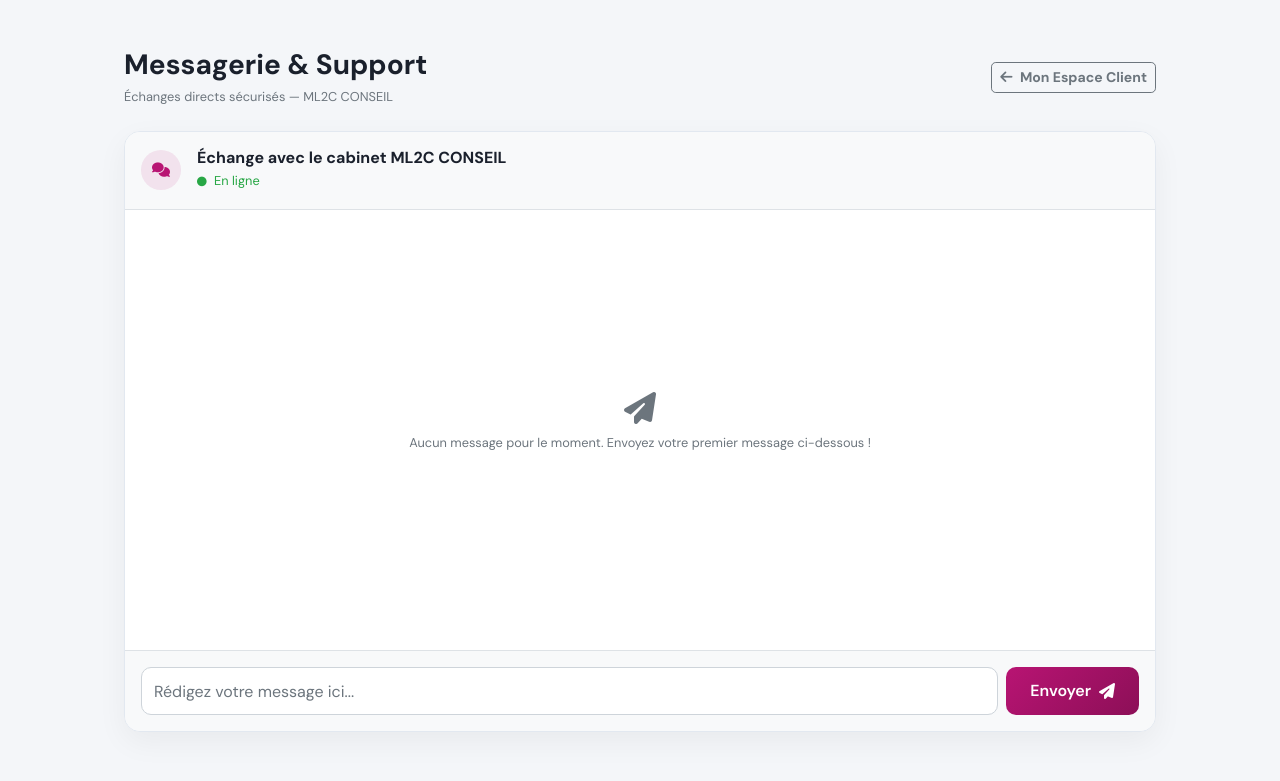
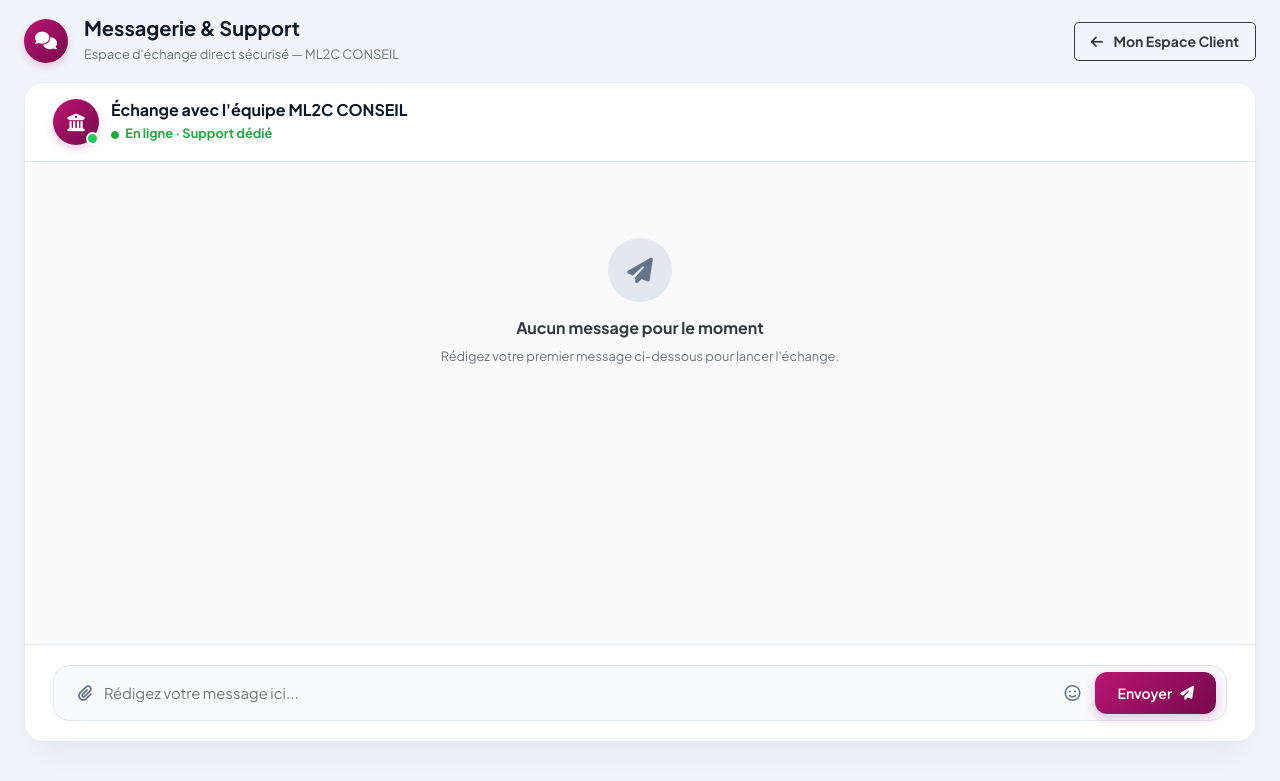
Before and after one commit to BaptisteChesneau/RNCP_flask, a Python web app: template templates/messagerie.html in a window 1280 px wide. Shown: the top 781 px of the page. Run offline with Jinja, Linux system fonts and the light colour scheme; the template is opened without the code that fills it, so the values that code supplies are empty.

Commit message:
UI Redesign: Modernized messagerie interface for client support

```diff
--- a/templates/messagerie.html
+++ b/templates/messagerie.html
@@ -6,127 +6,292 @@
   <title>Messagerie & Support — ML2C CONSEIL</title>
   <link rel="stylesheet" href="https://cdn.jsdelivr.net/npm/bootstrap@4.5.2/dist/css/bootstrap.min.css">
   <link rel="stylesheet" href="https://cdnjs.cloudflare.com/ajax/libs/font-awesome/6.5.0/css/all.min.css">
-  <link href="https://fonts.googleapis.com/css2?family=DM+Sans:wght@400;500;600;700&display=swap" rel="stylesheet">
+  <link href="https://fonts.googleapis.com/css2?family=Plus+Jakarta+Sans:wght@400;500;600;700&display=swap" rel="stylesheet">
   <link rel="stylesheet" href="{{ url_for('static', filename='css/styles.css') }}">
 
   <style>
-    body {
-      background-color: #f4f6f9;
-      font-family: 'DM Sans', sans-serif;
-      color: #2d3748;
+    :root {
+      --primary-color: #b81473;
+      --primary-hover: #960f5d;
+      --primary-gradient: linear-gradient(135deg, #b81473 0%, #76094b 100%);
+      --bg-body: #f1f5f9;
+      --bg-card: #ffffff;
+      --text-main: #0f172a;
+      --text-muted: #64748b;
+      --border-color: #e2e8f0;
     }
 
-    .chat-container {
-      background: #ffffff;
-      border-radius: 16px;
-      box-shadow: 0 10px 30px rgba(0,0,0,0.05);
-      border: 1px solid #e2e8f0;
-      overflow: hidden;
-      min-height: 600px;
+    body {
+      background-color: var(--bg-body);
+      font-family: 'Plus Jakarta Sans', sans-serif;
+      color: var(--text-main);
     }
 
-    /* Sidebar Collaborateur */
-    .chat-sidebar {
-      background-color: #f8fafc;
-      border-right: 1px solid #e2e8f0;
-      min-height: 600px;
+    /* Container Chat */
+    .app-chat-container {
+      background: var(--bg-card);
+      border-radius: 20px;
+      box-shadow: 0 20px 40px -15px rgba(15, 23, 42, 0.08);
+      border: 1px solid var(--border-color);
+      overflow: hidden;
+      height: calc(100vh - 140px);
+      min-height: 620px;
     }
 
-    .client-item {
-      padding: 12px 16px;
-      border-radius: 10px;
-      transition: all 0.2s ease;
-      color: #2d3748;
-      text-decoration: none !important;
+    /* Sidebar Clients (Vue Collaborateur) */
+    .sidebar-wrapper {
+      background: #f8fafc;
+      border-right: 1px solid var(--border-color);
+      display: flex;
+      flex-direction: column;
+      height: 100%;
+    }
+
+    .sidebar-header {
+      padding: 1.25rem 1.5rem;
+      background: #ffffff;
+      border-bottom: 1px solid var(--border-color);
+    }
+
+    .client-list {
+      overflow-y: auto;
+      flex: 1;
+      padding: 0.75rem;
+    }
+
+    .client-card {
       display: flex;
       align-items: center;
+      padding: 12px 14px;
+      border-radius: 14px;
+      color: var(--text-main);
+      text-decoration: none !important;
+      transition: all 0.2s ease;
+      margin-bottom: 6px;
+      border: 1px solid transparent;
     }
 
-    .client-item:hover, .client-item.active {
-      background-color: #edf2f7;
+    .client-card:hover {
+      background: #ffffff;
+      border-color: var(--border-color);
     }
 
-    .client-item.active {
-      border-left: 4px solid #b81473;
+    .client-card.active {
+      background: #ffffff;
+      border-color: rgba(184, 20, 115, 0.3);
+      box-shadow: 0 10px 20px -10px rgba(184, 20, 115, 0.2);
     }
 
-    /* Zone de fil de discussion */
-    .chat-messages {
-      height: 440px;
-      overflow-y: auto;
-      padding: 20px;
-      background-color: #ffffff;
-    }
-
-    /* Bulles de messages */
-    .message-bubble {
-      max-width: 75%;
-      padding: 12px 18px;
-      border-radius: 16px;
-      font-size: 0.95rem;
+    .avatar-wrapper {
       position: relative;
-      margin-bottom: 15px;
-    }
-
-    .message-sent {
-      background: linear-gradient(135deg, #b81473, #8c0f57);
-      color: #ffffff;
-      margin-left: auto;
-      border-bottom-right-radius: 4px;
-    }
-
-    .message-received {
-      background-color: #edf2f7;
-      color: #1a202c;
-      margin-right: auto;
-      border-bottom-left-radius: 4px;
+      margin-right: 12px;
+      flex-shrink: 0;
     }
 
     .avatar-circle {
-      width: 40px;
-      height: 40px;
+      width: 44px;
+      height: 44px;
       border-radius: 50%;
-      background: rgba(184, 20, 115, 0.1);
-      color: #b81473;
+      background: var(--primary-gradient);
+      color: #ffffff;
       display: flex;
       align-items: center;
       justify-content: center;
       font-weight: 700;
-      font-size: 0.9rem;
+      font-size: 0.95rem;
+      box-shadow: 0 4px 10px rgba(184, 20, 115, 0.2);
     }
 
-    .btn-send {
-      background: linear-gradient(135deg, #b81473, #8c0f57);
-      color: #ffffff;
-      border: none;
-      border-radius: 10px;
-      padding: 0 24px;
-      font-weight: 600;
+    .status-indicator {
+      width: 12px;
+      height: 12px;
+      border-radius: 50%;
+      background: #22c55e;
+      border: 2px solid #ffffff;
+      position: absolute;
+      bottom: 0;
+      right: 0;
     }
 
-    .btn-send:hover {
-      background: linear-gradient(135deg, #a01063, #750b48);
+    /* Zone Chat Principale */
+    .chat-main-wrapper {
+      display: flex;
+      flex-direction: column;
+      height: 100%;
+      background: #ffffff;
+    }
+
+    .chat-header {
+      padding: 1rem 1.75rem;
+      border-bottom: 1px solid var(--border-color);
+      display: flex;
+      align-items: center;
+      justify-content: space-between;
+      background: #ffffff;
+    }
+
+    .chat-body {
+      flex: 1;
+      overflow-y: auto;
+      padding: 1.75rem;
+      background: #fafafa;
+    }
+
+    /* Bulles de Messages */
+    .message-group {
+      display: flex;
+      margin-bottom: 1.25rem;
+      flex-direction: column;
+    }
+
+    .message-group.sent {
+      align-items: flex-end;
+    }
+
+    .message-group.received {
+      align-items: flex-start;
+    }
+
+    .bubble {
+      max-width: 65%;
+      padding: 14px 20px;
+      border-radius: 18px;
+      font-size: 0.925rem;
+      line-height: 1.5;
+      position: relative;
+    }
+
+    .sent .bubble {
+      background: var(--primary-gradient);
+      color: #ffffff;
+      border-bottom-right-radius: 4px;
+      box-shadow: 0 8px 16px -4px rgba(184, 20, 115, 0.3);
+    }
+
+    .received .bubble {
+      background: #ffffff;
+      color: var(--text-main);
+      border: 1px solid var(--border-color);
+      border-bottom-left-radius: 4px;
+      box-shadow: 0 2px 6px rgba(0,0,0,0.02);
+    }
+
+    .message-meta {
+      font-size: 0.72rem;
+      margin-top: 5px;
+      display: flex;
+      align-items: center;
+      gap: 4px;
+    }
+
+    .sent .message-meta {
+      color: rgba(255, 255, 255, 0.85);
+    }
+
+    .received .message-meta {
+      color: var(--text-muted);
+    }
+
+    /* Zone de Saisie */
+    .chat-footer {
+      padding: 1.25rem 1.75rem;
+      border-top: 1px solid var(--border-color);
+      background: #ffffff;
+    }
+
+    .input-toolbar {
+      display: flex;
+      align-items: center;
+      background: #f8fafc;
+      border: 1.5px solid var(--border-color);
+      border-radius: 16px;
+      padding: 6px 10px 6px 16px;
+      transition: all 0.2s;
+    }
+
+    .input-toolbar:focus-within {
+      border-color: var(--primary-color);
+      background: #ffffff;
+      box-shadow: 0 0 0 4px rgba(184, 20, 115, 0.1);
+    }
+
+    .chat-input-field {
+      border: none;
+      background: transparent;
+      width: 100%;
+      height: 42px;
+      font-size: 0.925rem;
+      color: var(--text-main);
+    }
+
+    .chat-input-field:focus {
+      outline: none;
+    }
+
+    .btn-action-icon {
+      background: transparent;
+      border: none;
+      color: var(--text-muted);
+      width: 36px;
+      height: 36px;
+      border-radius: 10px;
+      display: flex;
+      align-items: center;
+      justify-content: center;
+      transition: all 0.2s;
+    }
+
+    .btn-action-icon:hover {
+      background: #e2e8f0;
+      color: var(--text-main);
+    }
+
+    .btn-send-main {
+      height: 42px;
+      padding: 0 22px;
+      border-radius: 12px;
+      background: var(--primary-gradient);
+      border: none;
+      color: #ffffff;
+      font-weight: 600;
+      font-size: 0.875rem;
+      display: flex;
+      align-items: center;
+      gap: 8px;
+      box-shadow: 0 4px 12px rgba(184, 20, 115, 0.25);
+      transition: all 0.2s;
+    }
+
+    .btn-send-main:hover {
+      transform: translateY(-1px);
+      box-shadow: 0 6px 16px rgba(184, 20, 115, 0.35);
       color: #ffffff;
     }
   </style>
 </head>
 <body>
 
-<div class="container py-5">
+<div class="container-fluid px-4 py-3">
 
-  <!-- En-tête -->
-  <div class="d-flex justify-content-between align-items-center mb-4">
+  <!-- En-tête de page -->
+  <div class="d-flex justify-content-between align-items-center mb-3">
+    <div class="d-flex align-items-center">
+      <div class="avatar-circle mr-3" style="width: 44px; height: 44px; font-size: 1.1rem;">
+        <i class="fas fa-comments"></i>
+      </div>
       <div>
-      <h3 class="font-weight-bold mb-1" style="color: #1a202c;">Messagerie & Support</h3>
-      <p class="text-muted small mb-0">Échanges directs sécurisés — ML2C CONSEIL</p>
+        <h5 class="font-weight-bold mb-0" style="color: #0f172a;">Messagerie & Support</h5>
+        <span class="text-muted small">Espace d'échange direct sécurisé — ML2C CONSEIL</span>
       </div>
+    </div>
+
     {% if session.get('is_collaborateur') %}
-      <a href="{{ url_for('collaborateur_dashboard') }}" class="btn btn-outline-secondary btn-sm rounded-lg font-weight-bold">
-        <i class="fas fa-arrow-left mr-1"></i> Retour Tableau de Bord
+      <a href="{{ url_for('collaborateur_dashboard') }}" class="btn btn-outline-dark btn-sm font-weight-bold rounded-lg px-3 py-2">
+        <i class="fas fa-arrow-left mr-2"></i> Tableau de Bord
       </a>
     {% else %}
-      <a href="{{ url_for('compte_client') }}" class="btn btn-outline-secondary btn-sm rounded-lg font-weight-bold">
-        <i class="fas fa-arrow-left mr-1"></i> Mon Espace Client
+      <a href="{{ url_for('compte_client') }}" class="btn btn-outline-dark btn-sm font-weight-bold rounded-lg px-3 py-2">
+        <i class="fas fa-arrow-left mr-2"></i> Mon Espace Client
       </a>
     {% endif %}
   </div>
@@ -135,7 +300,7 @@
   {% with messages_flash = get_flashed_messages(with_categories=true) %}
     {% if messages_flash %}
       {% for category, message in messages_flash %}
-        <div class="alert alert-{{ category }} alert-dismissible fade show rounded-lg mb-4" role="alert">
+        <div class="alert alert-{{ category }} alert-dismissible fade show rounded-lg mb-3" role="alert">
           {{ message }}
           <button type="button" class="close" data-dismiss="alert" aria-label="Fermer">
             <span aria-hidden="true">&times;</span>
@@ -145,69 +310,60 @@
     {% endif %}
   {% endwith %}
 
-  <!-- 🔔 FENÊTRE/ALERTE CÔTÉ CLIENT SI UN COLLABORATEUR CHERCHE À LE JOINDRE -->
-  {% if not session.get('is_collaborateur') and client_selectionne %}
-    <div class="alert alert-info border-0 shadow-sm rounded-lg p-3 mb-4 d-flex align-items-center justify-content-between">
-      <div class="d-flex align-items-center">
-        <div class="mr-3 text-primary" style="font-size: 1.8rem; color: #b81473 !important;">
-          <i class="fas fa-user-tie"></i>
+  <!-- Conteneur Chat -->
+  <div class="app-chat-container row no-gutters">
+
+    <!-- Sidebar Collaborateur -->
+    {% if session.get('is_collaborateur') %}
+    <div class="col-md-4 col-lg-3 sidebar-wrapper">
+      <div class="sidebar-header">
+        <h6 class="font-weight-bold text-uppercase text-muted small mb-0">Portefeuille Clients</h6>
       </div>
-        <div>
-          <h6 class="font-weight-bold mb-0" style="color: #1a202c;">
-            Un collaborateur ML2C CONSEIL a initié un échange avec vous !
-          </h6>
-          <small class="text-muted">
-            Vous pouvez lui répondre directement ci-dessous.
-          </small>
-        </div>
-      </div>
-      <span class="badge badge-pill badge-primary px-3 py-2">Contact Direct</span>
-    </div>
-  {% endif %}
 
-  <!-- Conteneur Principal Chat -->
-  <div class="chat-container">
-    <div class="row no-gutters">
-
-      <!-- Si Collaborateur : Liste des Clients (Sidebar) -->
-      {% if session.get('is_collaborateur') %}
-      <div class="col-md-4 chat-sidebar p-3">
-        <h6 class="font-weight-bold text-uppercase text-muted small mb-3">Clients en portefeuille</h6>
-        <div class="list-group list-group-flush">
+      <div class="client-list">
         {% if clients %}
           {% for client in clients %}
           <a href="{{ url_for('messagerie', client_id=client.id) }}"
-                 class="client-item mb-2 {% if client_selectionne and client_selectionne.id == client.id %}active{% endif %}">
-                <div class="avatar-circle mr-3">
-                  {{ client.prenom[0] if client.prenom else (client.username[0]|upper if client.username else 'C') }}
+             class="client-card {% if client_selectionne and client_selectionne.id == client.id %}active{% endif %}">
+            <div class="avatar-wrapper">
+              <div class="avatar-circle">
+                {{ client.prenom[0]|upper if client.prenom else (client.username[0]|upper if client.username else 'C') }}
               </div>
-                <div>
-                  <div class="font-weight-bold small">
+              <div class="status-indicator"></div>
+            </div>
+            <div class="text-truncate flex-grow-1">
+              <div class="font-weight-bold small text-truncate" style="color: #0f172a;">
                 {{ client.prenom or '' }} {{ client.nom or '' }}
               </div>
-                  <small class="text-muted d-block text-truncate" style="max-width: 180px;">
+              <small class="text-muted text-truncate d-block" style="font-size: 0.78rem;">
                 {{ client.email }}
               </small>
             </div>
           </a>
           {% endfor %}
         {% else %}
-            <p class="small text-muted p-2">Aucun client trouvé.</p>
+          <div class="text-center text-muted p-4">
+            <p class="small mb-0">Aucun client trouvé.</p>
+          </div>
         {% endif %}
       </div>
     </div>
     {% endif %}
 
-      <!-- Fil de discussion principal -->
-      <div class="{% if session.get('is_collaborateur') %}col-md-8{% else %}col-12{% endif %} d-flex flex-column">
+    <!-- Zone Chat Principale -->
+    <div class="{% if session.get('is_collaborateur') %}col-md-8 col-lg-9{% else %}col-12{% endif %} chat-main-wrapper">
 
-        <!-- En-tête du fil -->
-        <div class="p-3 border-bottom d-flex align-items-center bg-light">
-          <div class="avatar-circle mr-3">
-            <i class="fas fa-comments"></i>
+      <!-- En-tête de la discussion -->
+      <div class="chat-header">
+        <div class="d-flex align-items-center">
+          <div class="avatar-wrapper">
+            <div class="avatar-circle" style="width: 46px; height: 46px; font-size: 1.1rem;">
+              <i class="fas fa-building-columns"></i>
+            </div>
+            <div class="status-indicator" style="width: 13px; height: 13px;"></div>
           </div>
           <div>
-            <h6 class="font-weight-bold mb-0" style="color: #1a202c;">
+            <h6 class="font-weight-bold mb-0" style="color: #0f172a;">
               {% if session.get('is_collaborateur') %}
                 {% if client_selectionne %}
                   Discussion avec : {{ client_selectionne.prenom or client_selectionne.email }}
@@ -215,67 +371,86 @@
                   Fil de discussion général
                 {% endif %}
               {% else %}
-                Échange avec le cabinet ML2C CONSEIL
+                Échange avec l'équipe ML2C CONSEIL
               {% endif %}
             </h6>
-            <small class="text-success"><i class="fas fa-circle mr-1" style="font-size: 0.6rem;"></i> En ligne</small>
+            <span class="small text-success font-weight-bold">
+              <i class="fas fa-circle mr-1" style="font-size: 0.5rem;"></i> En ligne · Support dédié
+            </span>
+          </div>
         </div>
       </div>
 
-        <!-- Zone des messages -->
-        <div class="chat-messages d-flex flex-column" id="chatWindow">
+      <!-- Corps du Chat -->
+      <div class="chat-body" id="chatWindow">
         {% if messages %}
           {% for msg in messages %}
             {% set is_me = (msg.expediteur_id == session.get('collaborateur_id') or msg.expediteur_id == session.get('utilisateur_id')) %}
-              <div class="message-bubble {% if is_me %}message-sent{% else %}message-received{% endif %}">
-                <div class="d-flex justify-content-between align-items-center mb-1">
-                  <small class="font-weight-bold opacity-75">
+            <div class="message-group {% if is_me %}sent{% else %}received{% endif %}">
+              <div class="bubble">
+                <div class="font-weight-bold mb-1" style="font-size: 0.78rem; opacity: 0.85;">
                   {% if is_me %}
                     Moi
                   {% else %}
                     {{ msg.expediteur.prenom or msg.expediteur.email if msg.expediteur else 'Support ML2C' }}
                   {% endif %}
-                  </small>
-                  <small class="ml-3 opacity-50" style="font-size: 0.7rem;">
-                    {{ msg.date_creation.strftime('%H:%M') if msg.date_creation else '' }}
-                  </small>
                 </div>
                 <div>{{ msg.contenu }}</div>
+                <div class="message-meta justify-content-end">
+                  <span>{{ msg.date_creation.strftime('%H:%M') if msg.date_creation else '' }}</span>
+                  {% if is_me %}
+                    <i class="fas fa-check-double ml-1" style="font-size: 0.65rem;"></i>
+                  {% endif %}
+                </div>
+              </div>
             </div>
           {% endfor %}
         {% else %}
           <div class="text-center text-muted my-auto py-5">
-              <i class="fas fa-paper-plane fa-2x mb-2 text-muted"></i>
-              <p class="small">Aucun message pour le moment. Envoyez votre premier message ci-dessous !</p>
+            <div class="avatar-circle mx-auto mb-3" style="width: 64px; height: 64px; font-size: 1.6rem; background: #e2e8f0; color: #64748b; box-shadow: none;">
+              <i class="fas fa-paper-plane"></i>
+            </div>
+            <h6 class="font-weight-bold text-dark">Aucun message pour le moment</h6>
+            <p class="small text-muted mb-0">Rédigez votre premier message ci-dessous pour lancer l'échange.</p>
           </div>
         {% endif %}
       </div>
 
-        <!-- Formulaire d'envoi -->
-        <div class="p-3 border-top bg-light">
-          <form method="POST" action="{{ url_for('messagerie') }}" class="d-flex gap-2">
-
+      <!-- Zone de Saisie -->
+      <div class="chat-footer">
+        <form method="POST" action="{{ url_for('messagerie') }}">
           {% if client_selectionne %}
             <input type="hidden" name="destinataire_id" value="{{ client_selectionne.id }}">
           {% endif %}
 
+          <div class="input-toolbar">
+            <button type="button" class="btn-action-icon mr-1" title="Joindre un fichier">
+              <i class="fas fa-paperclip"></i>
+            </button>
+
             <input
               type="text"
               name="contenu"
-              class="form-control mr-2"
+              class="chat-input-field"
               placeholder="Rédigez votre message ici..."
               required
-              style="height: 48px; border-radius: 10px;"
+              autocomplete="off"
             >
-            <button type="submit" class="btn btn-send d-flex align-items-center justify-content-center">
-              Envoyer <i class="fas fa-paper-plane ml-2"></i>
+
+            <button type="button" class="btn-action-icon mr-2" title="Émojis">
+              <i class="far fa-smile"></i>
             </button>
+
+            <button type="submit" class="btn-send-main">
+              <span>Envoyer</span>
+              <i class="fas fa-paper-plane"></i>
+            </button>
+          </div>
         </form>
       </div>
 
     </div>
 
-    </div>
   </div>
 
 </div>
@@ -283,7 +458,7 @@
 <script src="https://code.jquery.com/jquery-3.5.1.slim.min.js"></script>
 <script src="https://cdn.jsdelivr.net/npm/bootstrap@4.5.2/dist/js/bootstrap.bundle.min.js"></script>
 <script>
-  // Fait défiler la fenêtre de chat automatiquement vers le bas à l'ouverture
+  // Fait défiler automatiquement vers le dernier message
   const chatWindow = document.getElementById('chatWindow');
   if (chatWindow) {
     chatWindow.scrollTop = chatWindow.scrollHeight;
```
Lines whose indentation alone changed are shown as unchanged.
